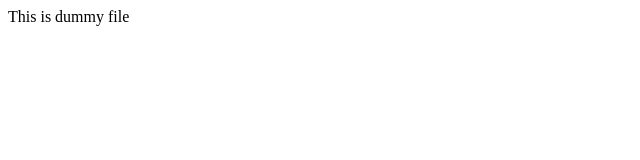
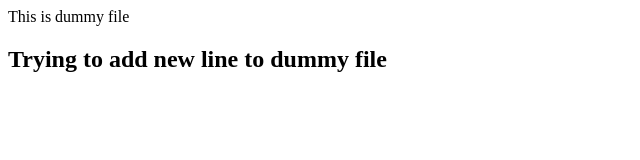
Before and after one commit to lssreeja/20131A05R5, a plain HTML site: page dummy.html in a window 1280 px wide. Shown: the whole page, without its empty margins (0-640 px from the left). Drawn offline with Linux system fonts and the light colour scheme.

Commit message:
New Changes

```diff
--- a/dummy.html
+++ b/dummy.html
@@ -3,5 +3,7 @@
 <head>
 <title></title>
 <head>
-<body>This is dummy file</body>
+<body>This is dummy file
+	<h2>Trying to add new line to dummy file</h2>
+</body>
 </html>
```
